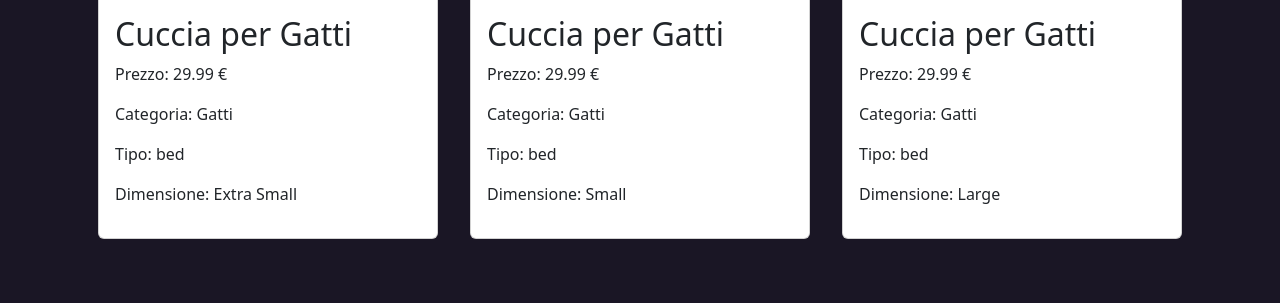
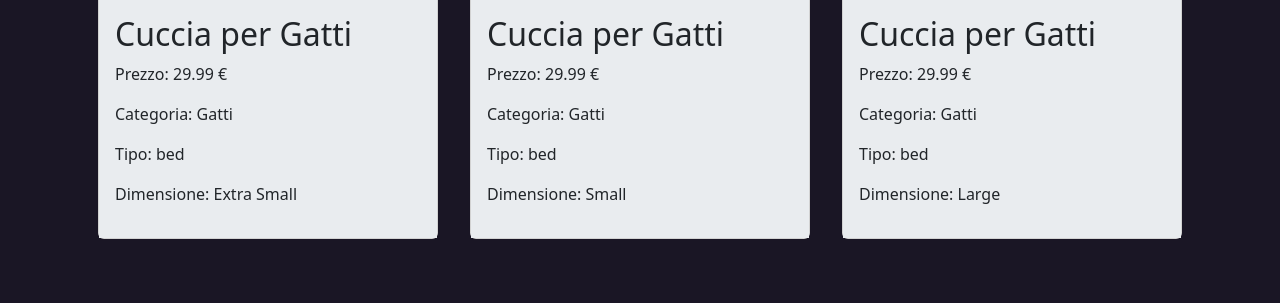
Before and after one commit to Jomar-Navarro/php-oop-2, a PHP site: page / in a window 1280 px wide. Shown: the part 3643-3946 px from the top of the page. Run offline with PHP 8.4, Linux system fonts and the light colour scheme.

Commit message:
[add] style

```diff
--- a/index.php
+++ b/index.php
@@ -31,11 +31,11 @@ require_once __DIR__ . '/Data/db.php';
       <div>
         <h3 class="text-white fw-bold text-center mt-5">Food</h3>
         <h4 class="fw-bold text-white my-4">Dog's</h4>
-        <div class="col-12 d-flex">
+        <div class="col-12 d-flex justify-content-center">
           <?php foreach ($dogFood as $product) : ?>
             <div class="card m-3">
               <img class="img-fluid" src="<?php echo $product->image ?>" alt="Product Image">
-              <div class="card-body">
+              <div class="card-body bg-body-secondary">
                 <h2><?php echo $product->name ?></h2>
                 <p>Prezzo: <?php echo $product->price ?> €</p>
                 <p>Categoria: <?php echo $product->category->name ?></p>
@@ -46,11 +46,11 @@ require_once __DIR__ . '/Data/db.php';
         </div>
 
         <h4 class="fw-bold text-white my-4">Cat's</h4>
-        <div class="col-12 d-flex">
+        <div class="col-12 d-flex justify-content-center">
           <?php foreach ($catFood as $product) : ?>
             <div class="card m-3">
               <img class="img-fluid" src="<?php echo $product->image ?>" alt="Product Image">
-              <div class="card-body">
+              <div class="card-body bg-body-secondary">
                 <h2><?php echo $product->name ?></h2>
                 <p>Prezzo: <?php echo $product->price ?> €</p>
                 <p>Categoria: <?php echo $product->category->name ?></p>
@@ -64,11 +64,11 @@ require_once __DIR__ . '/Data/db.php';
       <div>
         <h3 class="text-white fw-bold text-center mt-5">Toys</h3>
         <h4 class="fw-bold text-white my-4">Dog's Toys</h4>
-        <div class="col-12 d-flex">
+        <div class="col-12 d-flex justify-content-center">
           <?php foreach ($dogToys as $product) : ?>
             <div class="card m-3">
               <img src="<?php echo $product->image ?>" alt="Product Image">
-              <div class="card-body">
+              <div class="card-body bg-body-secondary">
                 <h2><?php echo $product->name ?></h2>
                 <p>Prezzo: <?php echo $product->price ?> €</p>
                 <p>Categoria: <?php echo $product->category->name ?></p>
@@ -79,11 +79,11 @@ require_once __DIR__ . '/Data/db.php';
         </div>
 
         <h4 class="fw-bold text-white my-4">Cat's Toys</h4>
-        <div class="col-12 d-flex">
+        <div class="col-12 d-flex justify-content-center">
           <?php foreach ($catToys as $product) : ?>
             <div class="card m-3">
               <img src="<?php echo $product->image ?>" alt="Product Image">
-              <div class="card-body">
+              <div class="card-body bg-body-secondary">
                 <h2><?php echo $product->name ?></h2>
                 <p>Prezzo: <?php echo $product->price ?> €</p>
                 <p>Categoria: <?php echo $product->category->name ?></p>
@@ -97,11 +97,11 @@ require_once __DIR__ . '/Data/db.php';
       <div>
         <h1 class="text-white fw-bold text-center mt-5">Kennel</h1>
         <h4 class="fw-bold text-white my-4">Dog's Kennel</h4>
-        <div class="col-12 d-flex">
+        <div class="col-12 d-flex justify-content-center">
           <?php foreach ($kennelDogBed as $product) : ?>
             <div class="card m-3">
               <img src="<?php echo $product->image ?>" alt="Product Image">
-              <div class="card-body">
+              <div class="card-body bg-body-secondary">
                 <h2><?php echo $product->name ?></h2>
                 <p>Prezzo: <?php echo $product->price ?> €</p>
                 <p>Categoria: <?php echo $product->category->name ?></p>
@@ -113,11 +113,11 @@ require_once __DIR__ . '/Data/db.php';
         </div>
 
         <h4 class="fw-bold text-white my-4">Cat's Kennel</h4>
-        <div class="col-12 d-flex ">
+        <div class="col-12 d-flex justify-content-center">
           <?php foreach ($KennelCatBed as $product) : ?>
             <div class="card m-3">
               <img src="<?php echo $product->image ?>" alt="Product Image">
-              <div class="card-body">
+              <div class="card-body bg-body-secondary">
                 <h2><?php echo $product->name ?></h2>
                 <p>Prezzo: <?php echo $product->price ?> €</p>
                 <p>Categoria: <?php echo $product->category->name ?></p>
```
